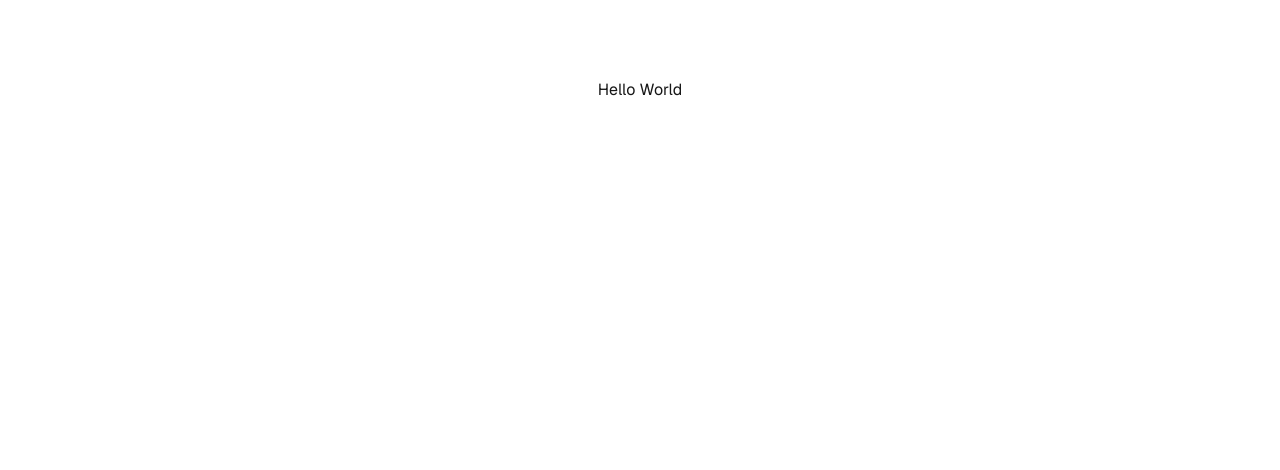
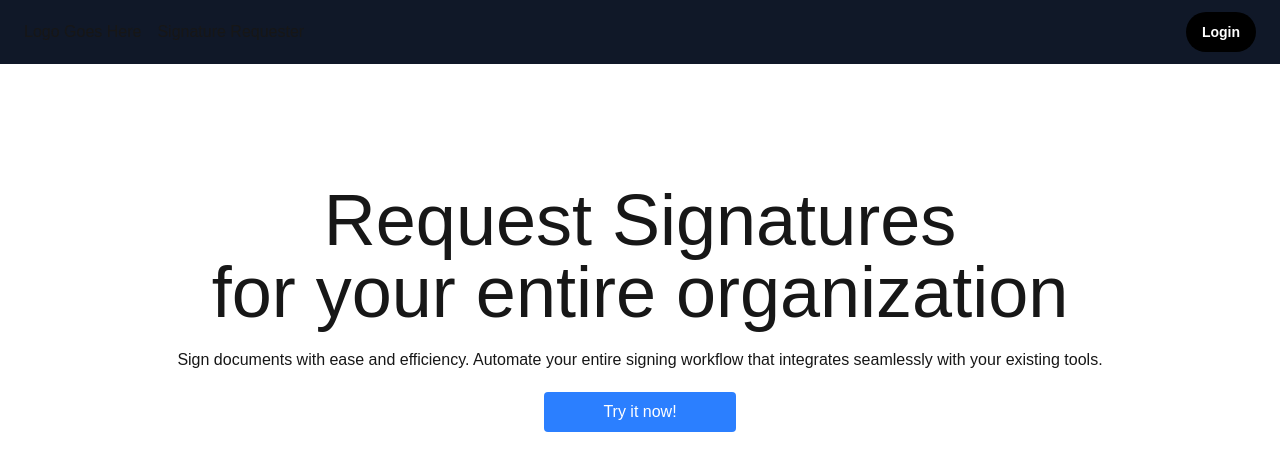
Before and after one commit to ronBP95/signature_requester, a Next.js app: page / in a window 1280 px wide. Shown: the top 470 px of the page. Built offline with nearby package versions, Linux system fonts and the light colour scheme.

Commit message:
Build landing page

```diff
--- a/src/app/page.js
+++ b/src/app/page.js
@@ -2,8 +2,24 @@ import Image from "next/image";
 
 export default function Home() {
   return (
-    <div className="font-sans grid grid-rows-[20px_1fr_20px] items-center justify-items-center min-h-screen p-8 pb-20 gap-16 sm:p-20">
-      <p>Hello World</p>
+    <div>
+      <div className="flex h-16 items-center justify-between gap-8 px-4 sm:px-6 bg-gray-900">
+        <ul className="flex items-center gap-4">
+          <li>Logo Goes Here</li>
+          <li>Signature Requester</li>
+        </ul>
+        <ul>
+          <li className="z-1 max-sm:hidden inline-block rounded-4xl bg-black px-4 py-2 text-sm/6 font-semibold text-white hover:bg-gray-800 hover:cursor-pointer dark:bg-gray-700 dark:hover:bg-gray-600">Login</li>
+        </ul>
+      </div>
+      <div className="p-30 items-center justify-center text-center">
+        <h1 className="text-7xl">Request Signatures</h1>
+        <h1 className="text-7xl">for your entire organization</h1>
+        <p className="mt-5">Sign documents with ease and efficiency. Automate your entire signing workflow that integrates seamlessly with your existing tools.</p>
+        <div className="flex items-center justify-center">
+          <button className="mt-5 w-48 bg-blue-500 hover:bg-sky-700 text-white py-2 px-4 rounded hover:cursor-pointer ">Try it now!</button>
+        </div>
+      </div>
     </div>
   );
 }
```
Also changed, not shown: src/app/landing/page.js (added).
